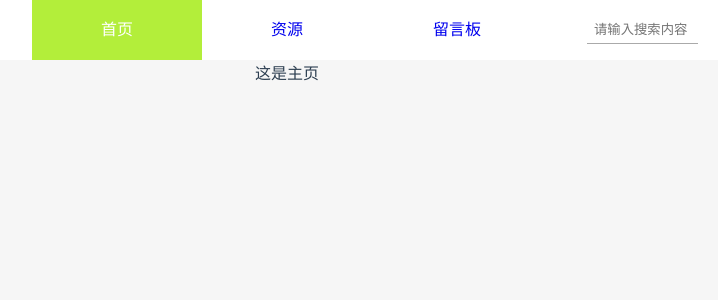
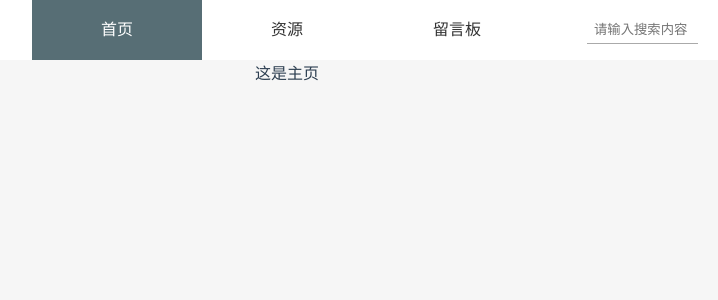
Before and after one commit to Raonet/blog-vue, a Vue app: page /homepage#/homepage in a window 1280 px wide. Shown: the top 300 px of the page, without its empty margins (353-1071 px from the left). Built offline with nearby package versions, Linux system fonts and the light colour scheme.

Commit message:
style:样式更改

```diff
--- a/public/index.html
+++ b/public/index.html
@@ -5,7 +5,7 @@
   <meta charset="utf-8">
   <meta http-equiv="X-UA-Compatible" content="IE=edge">
   <meta name="viewport" content="width=device-width,initial-scale=1.0">
-  <link rel="icon" href="../src/assets/logo.png">
+  <link rel="icon" href="../src/assets/avtar.png">
   <title>Blog</title>
 </head>
 
--- a/src/components/header/index.vue
+++ b/src/components/header/index.vue
@@ -32,7 +32,7 @@ export default {
   .router-link-active {
     li {
       animation: onTitle 1s;
-      background: #b3ee3a;
+      background: rgb(87, 110, 117);
       color: #fff;
       a {
         color: #fff;
@@ -74,13 +74,11 @@ ul {
     padding: 0 30px 0 30px;
     width: 110px;
     cursor: pointer;
-    a {
-      color: #333;
-      text-decoration: none;
-    }
+    color: #333;
+    text-decoration: none;
   }
   li:hover {
-    background: #b3ee3a;
+    background: rgb(87, 110, 117);
     color: #fff;
   }
   @keyframes onInput {
@@ -96,7 +94,7 @@ ul {
       background: #fff;
     }
     to {
-      background: #b3ee3a;
+      background: rgb(87, 110, 117);
     }
   }
 }
```
